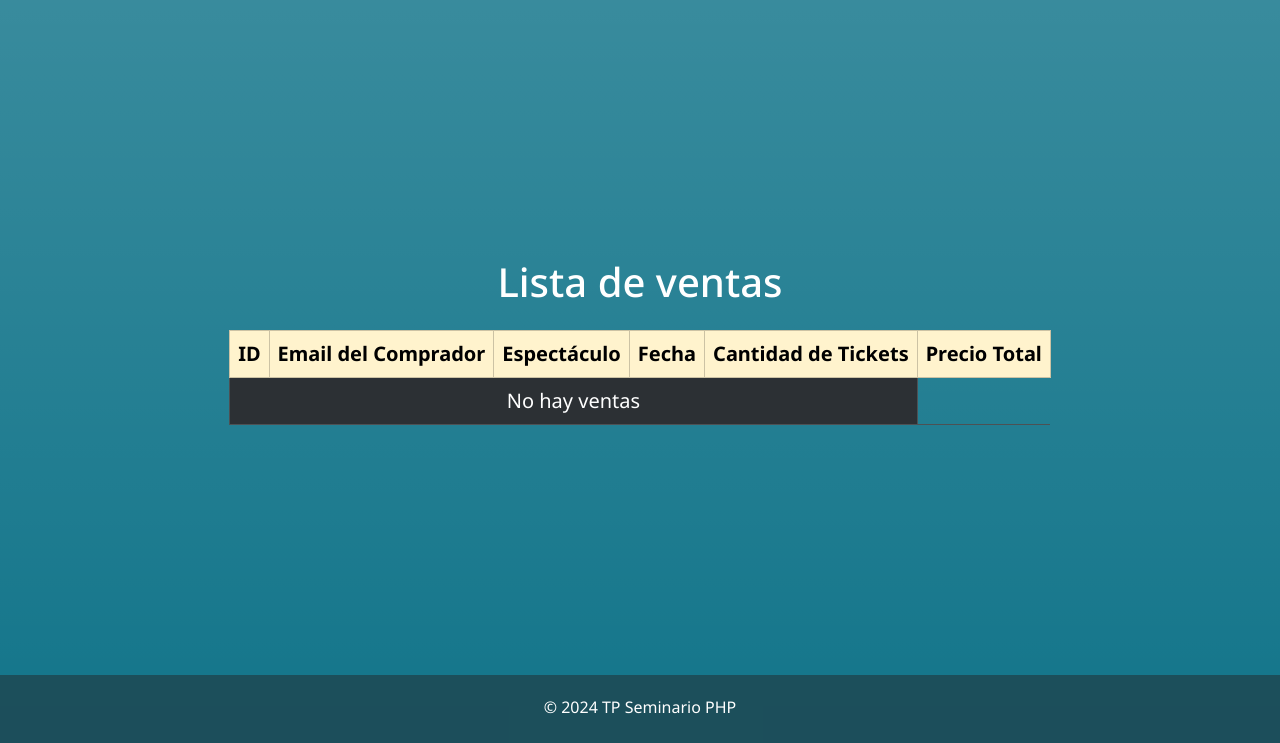
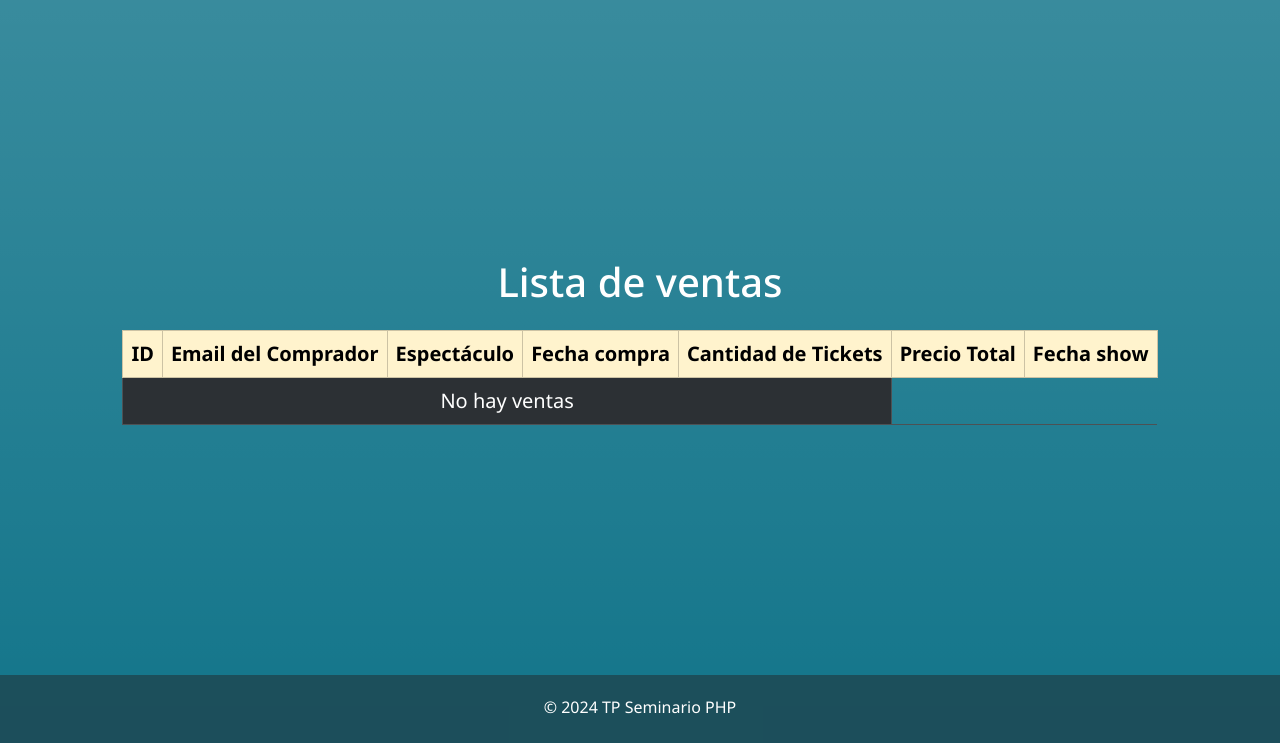
Before and after one commit to santicano2/tp-seminario-php, a CodeIgniter app: page /tp/index.php/ventas/index in a window 1280 px wide. Shown: the part 57-800 px from the top of the page. Run offline with CodeIgniter, Linux system fonts and the light colour scheme; data that the repository does not hold is empty; some libraries are stand-ins or nearby versions.

Commit message:
agregada fecha de función

```diff
--- a/application/controllers/Ventas.php
+++ b/application/controllers/Ventas.php
@@ -20,13 +20,14 @@ class Ventas extends CI_Controller
 		$this->load->view('layouts/main', $main_data);
 	}
 
-	public function registrar_venta($nombre_comprador, $pelicula, $cantidad_tickets, $precio_total)
+	public function registrar_venta($nombre_comprador, $pelicula, $cantidad_tickets, $precio_total, $fecha)
 	{
 		$venta_data = [
 			'nombre_comprador' => $nombre_comprador,
 			'pelicula' => $pelicula,
 			'cantidad_tickets' => $cantidad_tickets,
-			'precio_total' => $precio_total
+			'precio_total' => $precio_total,
+			'fecha_show' => $fecha
 		];
 
 		$this->venta_model->add_venta($venta_data);
--- a/application/views/ventas/index.php
+++ b/application/views/ventas/index.php
@@ -7,9 +7,10 @@
 				<th scope="col">ID</th>
 				<th scope="col">Email del Comprador</th>
 				<th scope="col">Espectáculo</th>
-				<th scope="col">Fecha</th>
+				<th scope="col">Fecha compra</th>
 				<th scope="col">Cantidad de Tickets</th>
 				<th scope="col">Precio Total</th>
+				<th scope="col">Fecha show</th>
 			</tr>
 		</thead>
 		<tbody>
@@ -23,6 +24,7 @@
 						<td><?php echo $venta->fecha; ?></td>
 						<td><?php echo $venta->cantidad_tickets; ?></td>
 						<td><?php echo "$" . $venta->precio_total; ?></td>
+						<td><?php echo $venta->fecha_show; ?></td>
 					</tr>
 				<?php endforeach; ?>
 			<?php else: ?>
```
Also changed, not shown: application/controllers/Espectaculos.php (+5 -3 lines), application/views/components/buy_form.php (+11 -0 lines).
